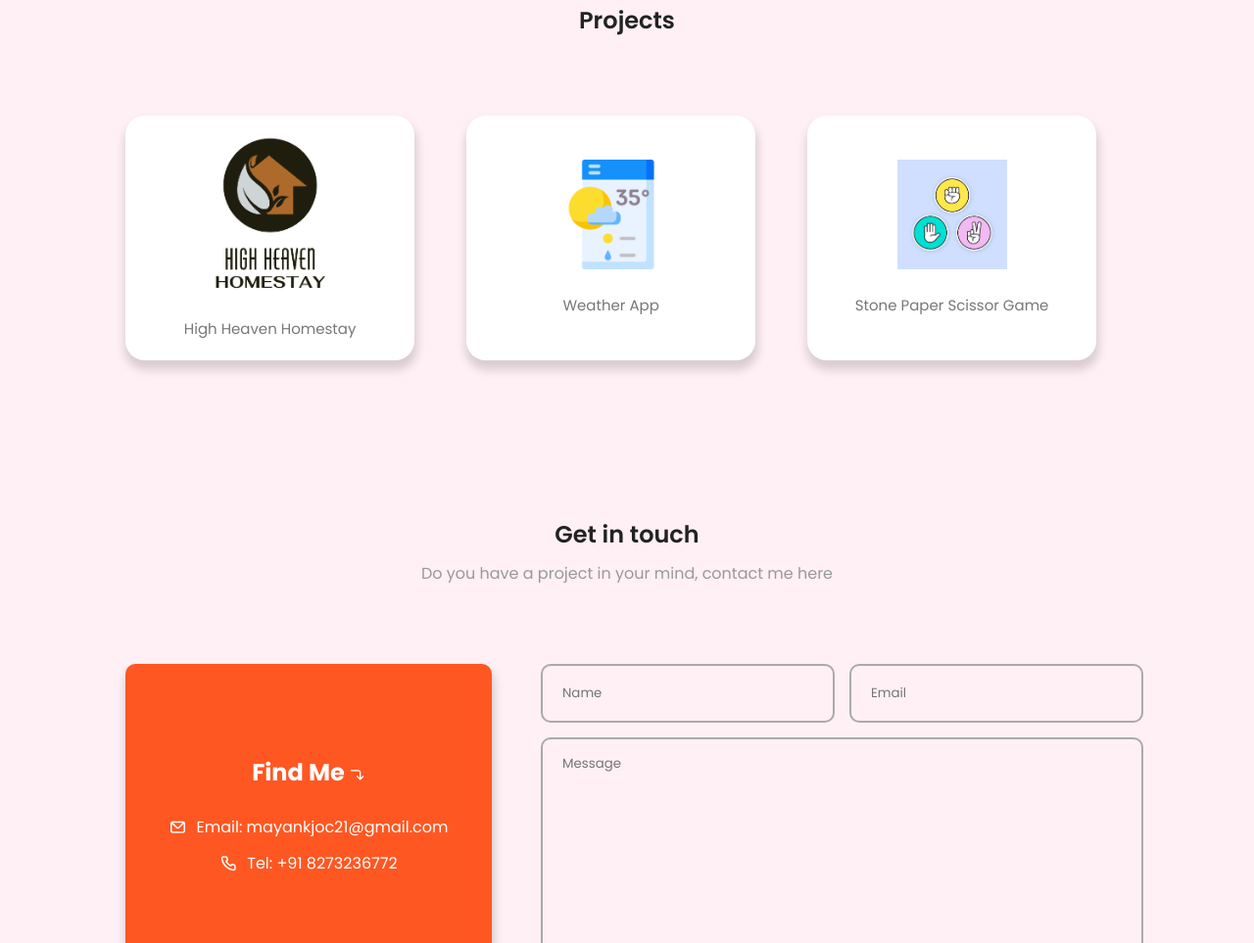
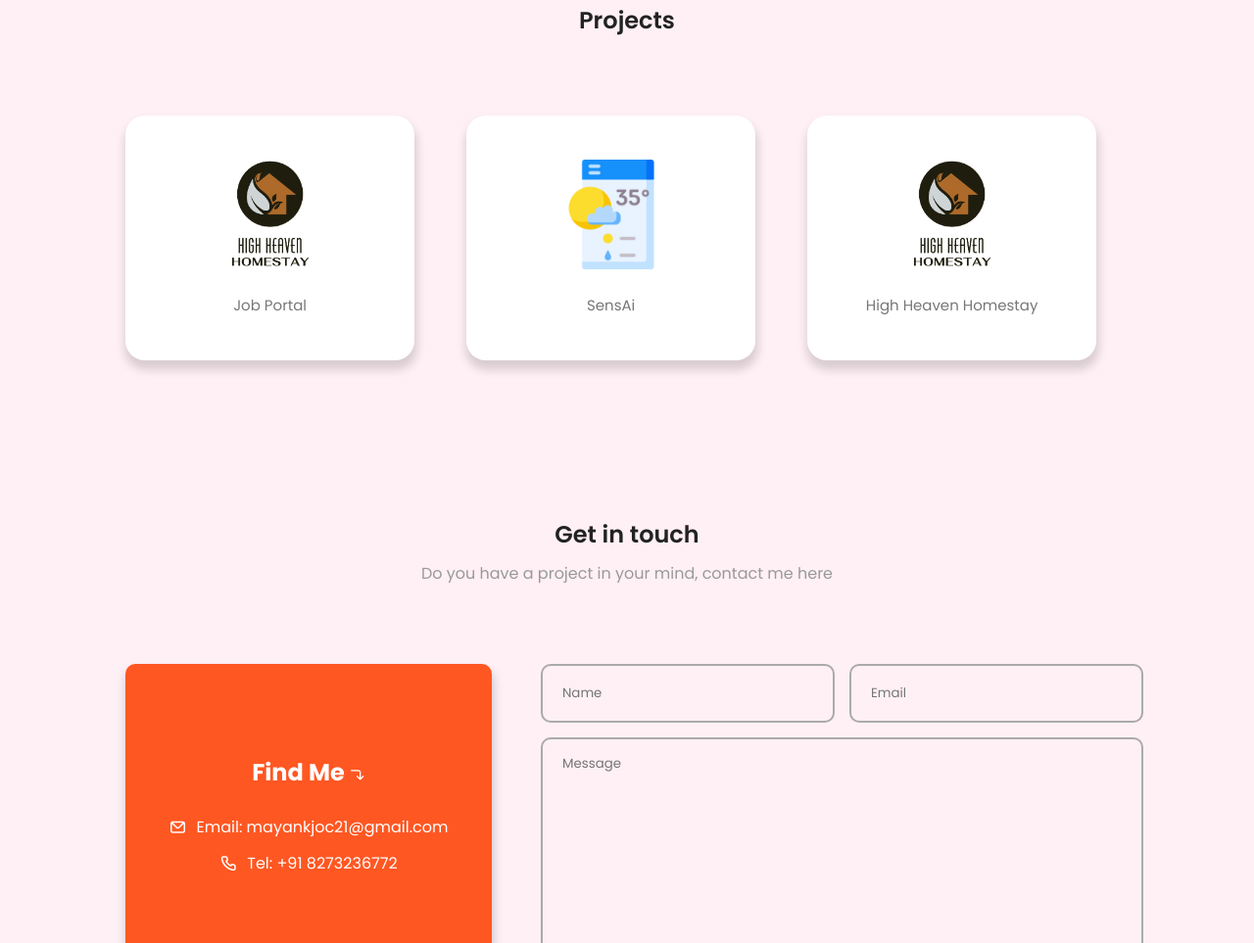
Before and after one commit to Mayank-joshi-21/My-Portfolio, a plain HTML site: page index.html in a window 1280 px wide. Shown: the part 1506-2469 px from the top of the page at 98% size. Drawn offline with nearby package versions, Linux system fonts and the light colour scheme; files whose address does not match are found by name.

Commit message:
resume changes

```diff
--- a/index.html
+++ b/index.html
@@ -224,41 +224,41 @@
           </div>
           <div class="project-container">
             <a
-              href="https://glittery-queijadas-fcdc4d.netlify.app/"
+              href="https://jobportal-869b.onrender.com/"
               target="_blank"
             >
               <div class="project-box">
                 <img
-                  style="height: 10rem; z-index: 2"
+                  style="height: 7rem; z-index: 2"
                   src="/assets/images/Brown And White Modern Meghalaya Homestay Logo.png"
                   alt=""
-                /><br><label>High Heaven Homestay</label>
+                /><br><label>Job Portal</label>
               </div>
             </a>
             <a
-              href="https://github.com/Mayank-joshi-21/Amazon-Clone/tree/main/amazon%20clone"
+              href="https://sensai-nine.vercel.app/"
               target="_blank"
             >
               <div class="project-box">
                 <img
                   style="height: 7rem; z-index: 2"
                   src="/assets/images/weather-app.png"
-                  alt=""
+                  alt="SensAi"
                 /><br />
-                <label>Weather App</label>
+                <label>SensAi</label>
               </div>
             </a>
             <a
-              href="https://github.com/Mayank-joshi-21/Spotify-Clone"
+              href="https://high-heaven-homestay.onrender.com/listings"
               target="_blank"
             >
               <div class="project-box">
                 <img
                   style="height: 7rem; z-index: 2"
-                  src="/assets/images/rock-paper-scissors-line-icons-vector.jpg"
-                  alt="Spotify"
+                  src="/assets/images/Brown And White Modern Meghalaya Homestay Logo.png"
+                  alt="High Heaven Homestay"
                 /><br />
-                <label>Stone Paper Scissor Game</label>
+                <label>High Heaven Homestay</label>
               </div>
             </a>
           </div>
```
